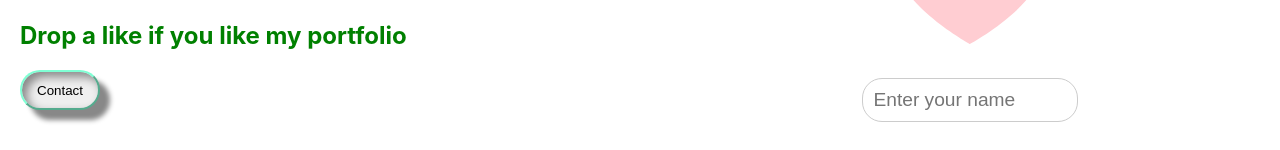
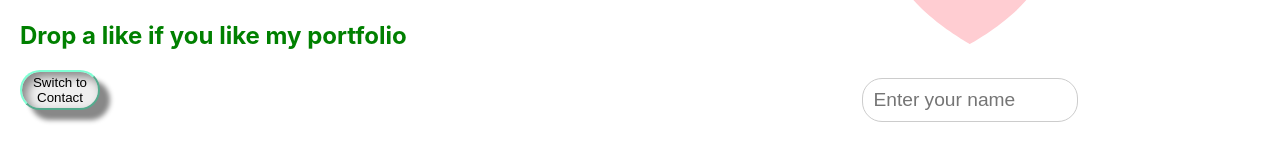
Before and after one commit to imlavaraju/Portfolio, a React (Create React App) app: page / in a window 1280 px wide. Shown: the part 2638-2788 px from the top of the page. Built offline with nearby package versions, Linux system fonts and the light colour scheme; no server answers.

Commit message:
Update Contact.js

```diff
--- a/src/components/Contact.js
+++ b/src/components/Contact.js
@@ -101,7 +101,7 @@ const Contact = () => {
             If you want to drop a ideas or any doubts about my work contact me
           </h3>
           <h2>Drop a like if you like my portfolio</h2>
-          <button onClick={likehandler}> {like ? "Contact" : "liked"}</button>
+          <button onClick={likehandler}> {like ? "Switch to Contact" : "Switch to like"}</button>
         </div>
         {like ? (
           <Like />
```
